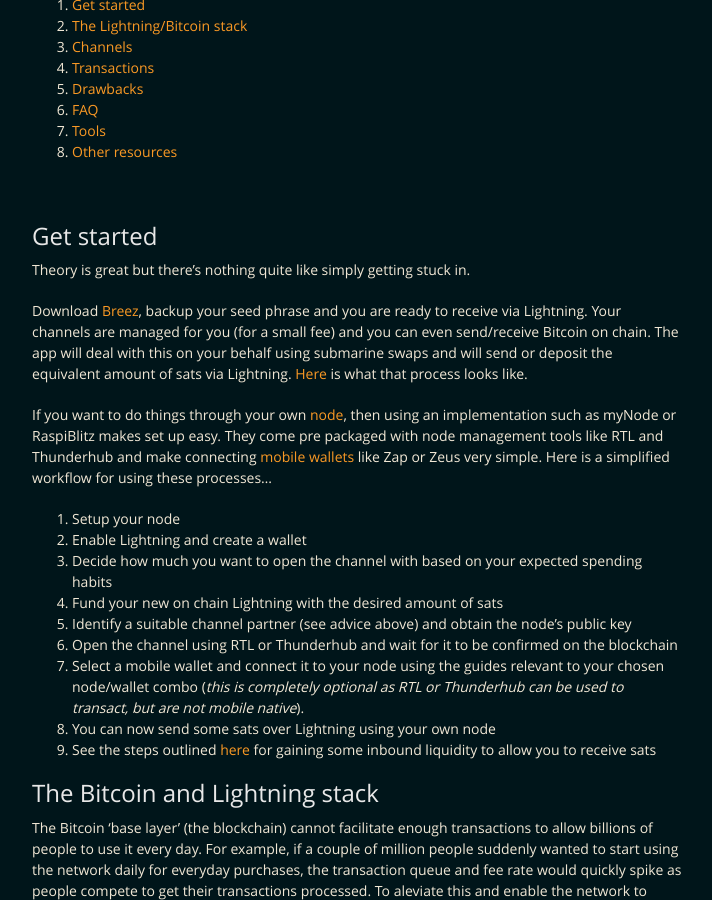
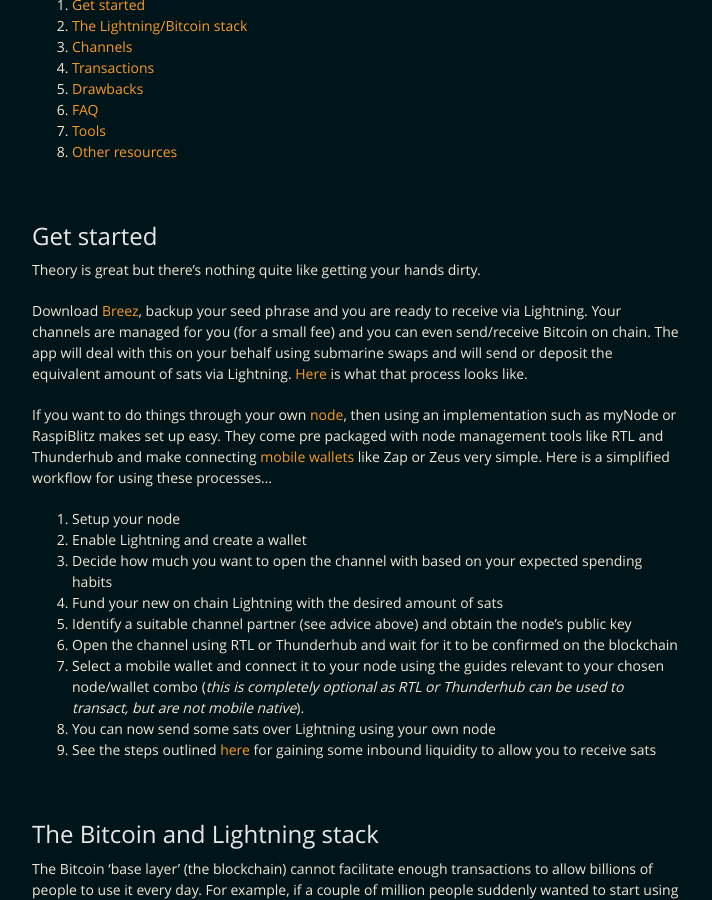
Before and after one commit to BitcoinQnA/ln-guide, a Jekyll site: the page built from index.md, in a window 1280 px wide and 900 px high, scrolled down 611 px. Shown: the whole window, without its empty margins (283-995 px from the left). Built offline with Jekyll 4.4.1, drawn with Linux system fonts in a browser that asks for light colours.

Commit message:
Update index.md

```diff
--- a/index.md
+++ b/index.md
@@ -25,7 +25,7 @@ This page aims to help people understand a little more on the mechanics of Light
 
 ## Get started
 
-Theory is great but there's nothing quite like simply getting stuck in.
+Theory is great but there's nothing quite like getting your hands dirty.
 
 Download [Breez](Https://Breez.technology), backup your seed phrase and you are ready to receive via Lightning. Your channels are managed for you (for a small fee) and you can even send/receive Bitcoin on chain. The app will deal with this on your behalf using submarine swaps and will send or deposit the equivalent amount of sats via Lightning. [Here](https://youtu.be/5zhW7ilOjWg) is what that process looks like.
 
@@ -41,6 +41,7 @@ If you want to do things through your own [node](https://node.guide), then using
 7.  You can now send some sats over Lightning using your own node
 8.  See the steps outlined [here](#drawbacks) for gaining some inbound liquidity to allow you to receive sats
 
+<br/>
 
 ## The Bitcoin and Lightning stack
 
```
